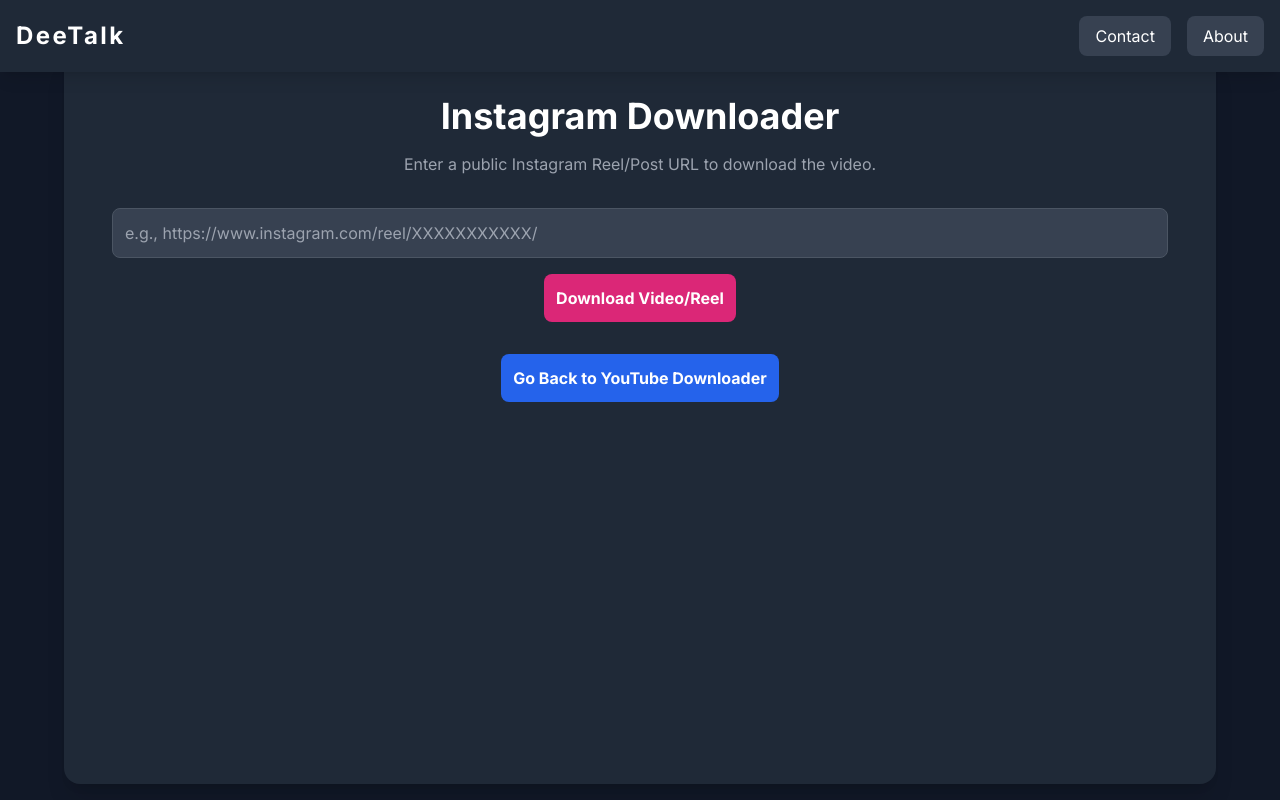
After one commit to DixonzorCmpsi/Video_downloader, a Flask app: template templates/instagram.html in a window 1280 px wide. The commit adds this page. Run offline with Flask 2, Linux system fonts and the light colour scheme; the template is opened without the code that fills it, so the values that code supplies are empty; some libraries are stand-ins or nearby versions.

Commit message:
Fix base.html structure + add instagram.html + move JS to static/app.js

```diff
--- a/static/app.js
+++ b/static/app.js
@@ -1,3 +1,4 @@
+// static/app.js
 function showMessage(message) {
   const box = document.getElementById('messageBox');
   const text = document.getElementById('messageText');
@@ -24,7 +25,7 @@
     if (box) box.classList.add('hidden');
   });
 
-  // Any button with data-action + data-input will redirect to ?url=<value>
+  // Generic action: any button with data-action + data-input
   document.querySelectorAll('button[data-action][data-input]').forEach(btn => {
     btn.addEventListener('click', () => {
       const inputId = btn.getAttribute('data-input');
--- a/templates/base.html
+++ b/templates/base.html
@@ -1,3 +1,4 @@
+<!-- templates/base.html -->
 <!DOCTYPE html>
 <html lang="en">
 <head>
--- /dev/null
+++ b/templates/instagram.html
@@ -0,0 +1,35 @@
+<!-- templates/instagram.html -->
+{% extends "base.html" %}
+
+{% block title %}Instagram Downloader — DeeTalk{% endblock %}
+
+{% block content %}
+  <h1 class="text-4xl font-bold mb-4">Instagram Downloader</h1>
+  <p class="text-gray-400 mb-8">Enter a public Instagram Reel/Post URL to download the video.</p>
+
+  <form class="flex flex-col space-y-4">
+    <input
+      id="instaUrlInput"
+      type="text"
+      name="url"
+      placeholder="e.g., https://www.instagram.com/reel/XXXXXXXXXXX/"
+      class="p-3 bg-gray-700 border border-gray-600 rounded-lg focus:outline-none focus:border-pink-500 text-white transition-colors duration-200"
+      required
+    >
+    <div class="flex flex-wrap justify-center gap-4">
+      <button
+        type="button"
+        data-action="/download_insta_video"
+        data-input="instaUrlInput"
+        class="p-3 bg-pink-600 text-white font-bold rounded-lg hover:bg-pink-700 transition-colors duration-200"
+      >
+        Download Video/Reel
+      </button>
+    </div>
+  </form>
+
+  <a href="{{ url_for('index') }}"
+     class="p-3 bg-blue-600 text-white font-bold rounded-lg hover:bg-blue-700 transition-colors duration-200 mt-8 inline-block">
+    Go Back to YouTube Downloader
+  </a>
+{% endblock %}
```
